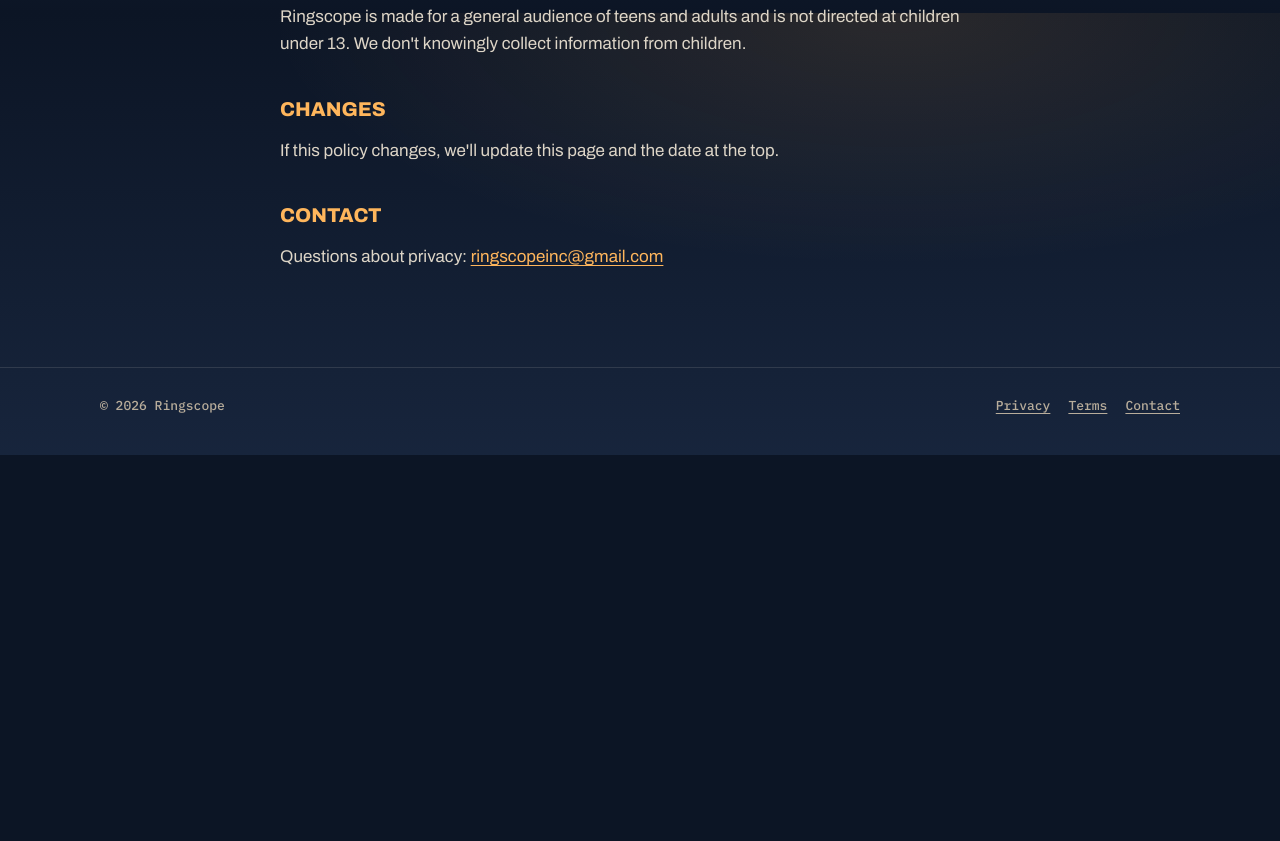
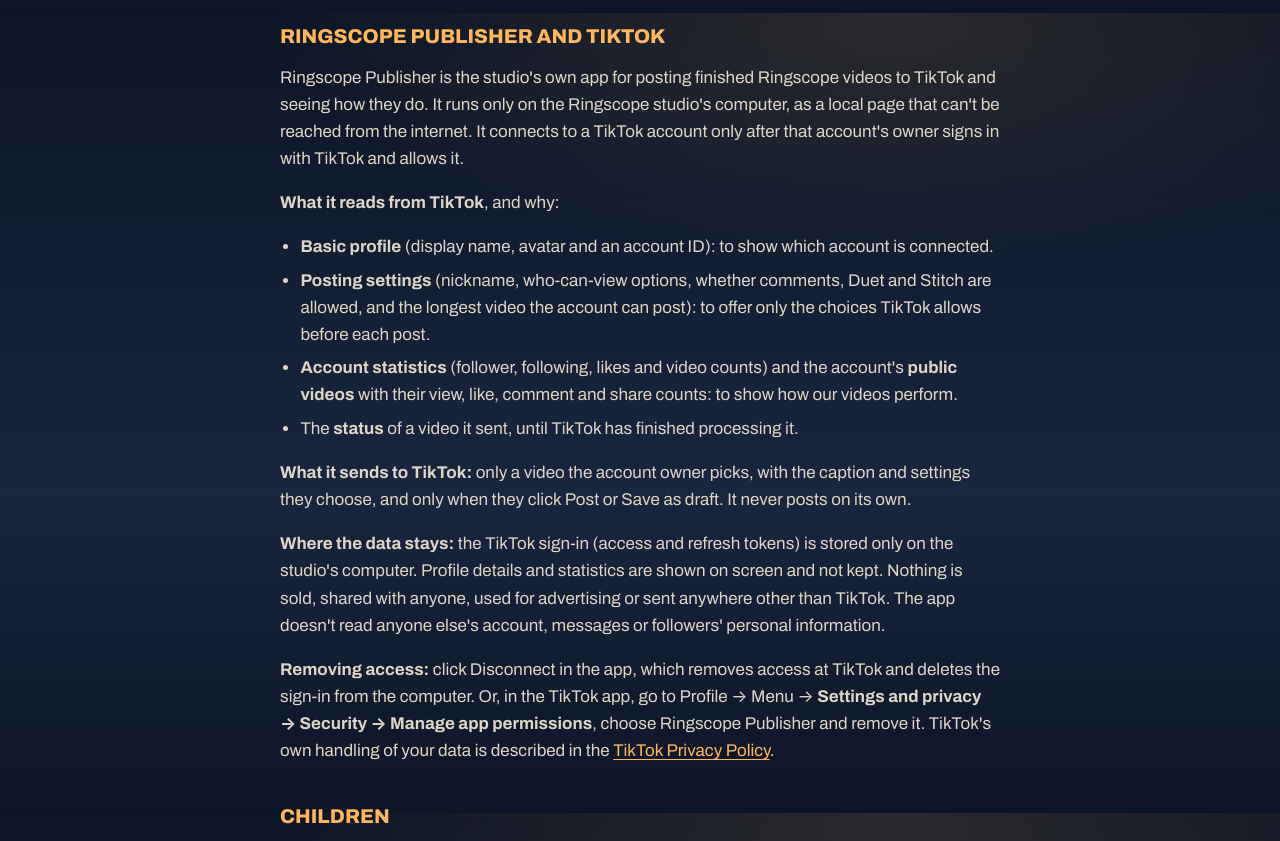
Before and after one commit to RingscopeInc/ringscopeinc.github.io, a plain HTML site: page privacy.html in a window 1280 px wide. Shown: the part 1587-2428 px from the top of the page. Before the commit the page ends 2042 px from the top, so only its background shows below. Drawn offline with Linux system fonts and the light colour scheme.

Commit message:
Add files via upload

```diff
--- a/privacy.html
+++ b/privacy.html
@@ -25,13 +25,15 @@
 <main class="doc">
   <p class="eyebrow">Ringscope</p>
   <h1>Privacy policy</h1>
-  <p class="meta">Effective 13 November 2026</p>
+  <p class="meta">Effective 14 November 2026</p>
 
   <div class="summary">
     <strong>In short</strong>
     <ul>
       <li>This website has no accounts, no forms, no ads, no cookies and no tracking.</li>
       <li>On YouTube and TikTok, we only see the same anonymous statistics every channel sees.</li>
+      <li>Our own posting app, Ringscope Publisher, keeps its TikTok sign-in on the studio's computer and never
+        shares what it reads.</li>
       <li>If you email us, we use your address only to reply.</li>
       <li>We never sell or share personal information.</li>
     </ul>
@@ -76,6 +78,34 @@
     Policy</a>, including the Limited Use requirements. Use of YouTube is subject to the
     <a href="https://www.youtube.com/t/terms">YouTube Terms of Service</a>.</p>
 
+  <h2 id="tiktok">Ringscope Publisher and TikTok</h2>
+  <p>Ringscope Publisher is the studio's own app for posting finished Ringscope videos to TikTok and seeing how they
+    do. It runs only on the Ringscope studio's computer, as a local page that can't be reached from the internet.
+    It connects to a TikTok account only after that account's owner signs in with TikTok and allows it.</p>
+  <p><strong>What it reads from TikTok</strong>, and why:</p>
+  <ul>
+    <li><strong>Basic profile</strong> (display name, avatar and an account ID): to show which account is
+      connected.</li>
+    <li><strong>Posting settings</strong> (nickname, who-can-view options, whether comments, Duet and Stitch are
+      allowed, and the longest video the account can post): to offer only the choices TikTok allows before each
+      post.</li>
+    <li><strong>Account statistics</strong> (follower, following, likes and video counts) and the account's
+      <strong>public videos</strong> with their view, like, comment and share counts: to show how our videos
+      perform.</li>
+    <li>The <strong>status</strong> of a video it sent, until TikTok has finished processing it.</li>
+  </ul>
+  <p><strong>What it sends to TikTok:</strong> only a video the account owner picks, with the caption and settings
+    they choose, and only when they click Post or Save as draft. It never posts on its own.</p>
+  <p><strong>Where the data stays:</strong> the TikTok sign-in (access and refresh tokens) is stored only on the
+    studio's computer. Profile details and statistics are shown on screen and not kept. Nothing is sold, shared
+    with anyone, used for advertising or sent anywhere other than TikTok. The app doesn't read anyone else's
+    account, messages or followers' personal information.</p>
+  <p><strong>Removing access:</strong> click Disconnect in the app, which removes access at TikTok and deletes the
+    sign-in from the computer. Or, in the TikTok app, go to Profile → Menu → <strong>Settings and privacy →
+    Security → Manage app permissions</strong>, choose Ringscope Publisher and remove it. TikTok's own handling
+    of your data is described in the <a href="https://www.tiktok.com/legal/privacy-policy">TikTok Privacy
+    Policy</a>.</p>
+
   <h2>Children</h2>
   <p>Ringscope is made for a general audience of teens and adults and is not directed at children under 13. We
     don't knowingly collect information from children.</p>
```
